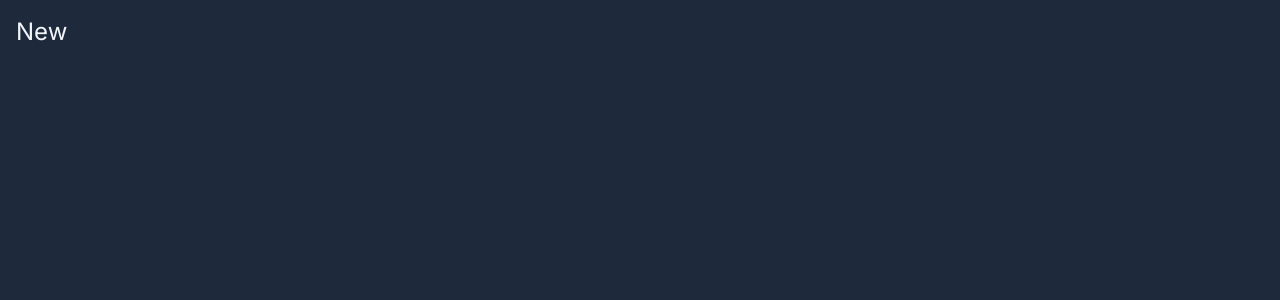
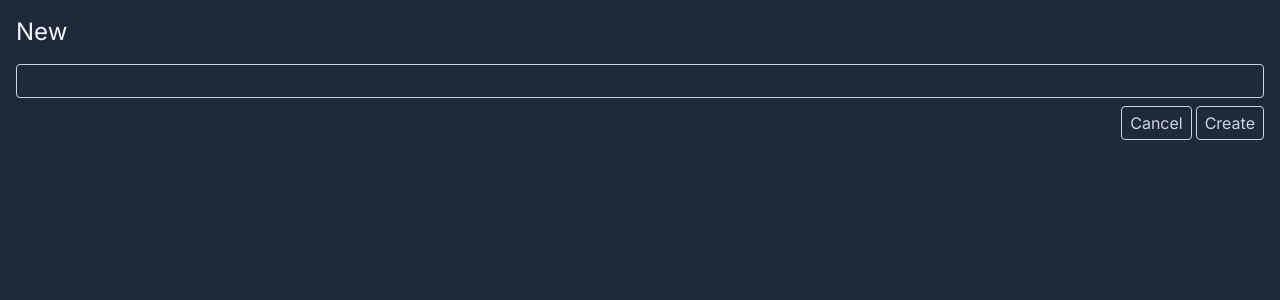
Before and after one commit to markpackham/nextjs13Prismatodos, a Next.js app: page /new in a window 1280 px wide. Shown: the top 300 px of the page. Built offline with nearby package versions, Linux system fonts and the light colour scheme.

Commit message:
finish form styling
https://youtu.be/NgayZAuTgwM?t=1223

```diff
--- a/src/app/new/page.tsx
+++ b/src/app/new/page.tsx
@@ -1,9 +1,32 @@
+import Link from "next/link";
+
 export default function Page() {
   return (
     <>
       <header className="flex justify-between items-center mb-4">
         <h1 className="text-2xl">New</h1>
       </header>
+      <form className="flex gap-2 flex-col">
+        <input
+          type="text"
+          name="title"
+          className="border border-slate-300 bg-transparent rounded px-2 py-1 outline-none focus-within:border-slate-100"
+        />
+        <div className="flex gap-1 justify-end">
+          <Link
+            href=".."
+            className="border border-slate-300 text-slate-300 px-2 py-1 rounded hover:bg-slate-700 focus-within:bg-slate-700 outline-none"
+          >
+            Cancel
+          </Link>
+          <button
+            type="submit"
+            className="border border-slate-300 text-slate-300 px-2 py-1 rounded hover:bg-slate-700 focus-within:bg-slate-700 outline-none"
+          >
+            Create
+          </button>
+        </div>
+      </form>
     </>
   );
 }
```
